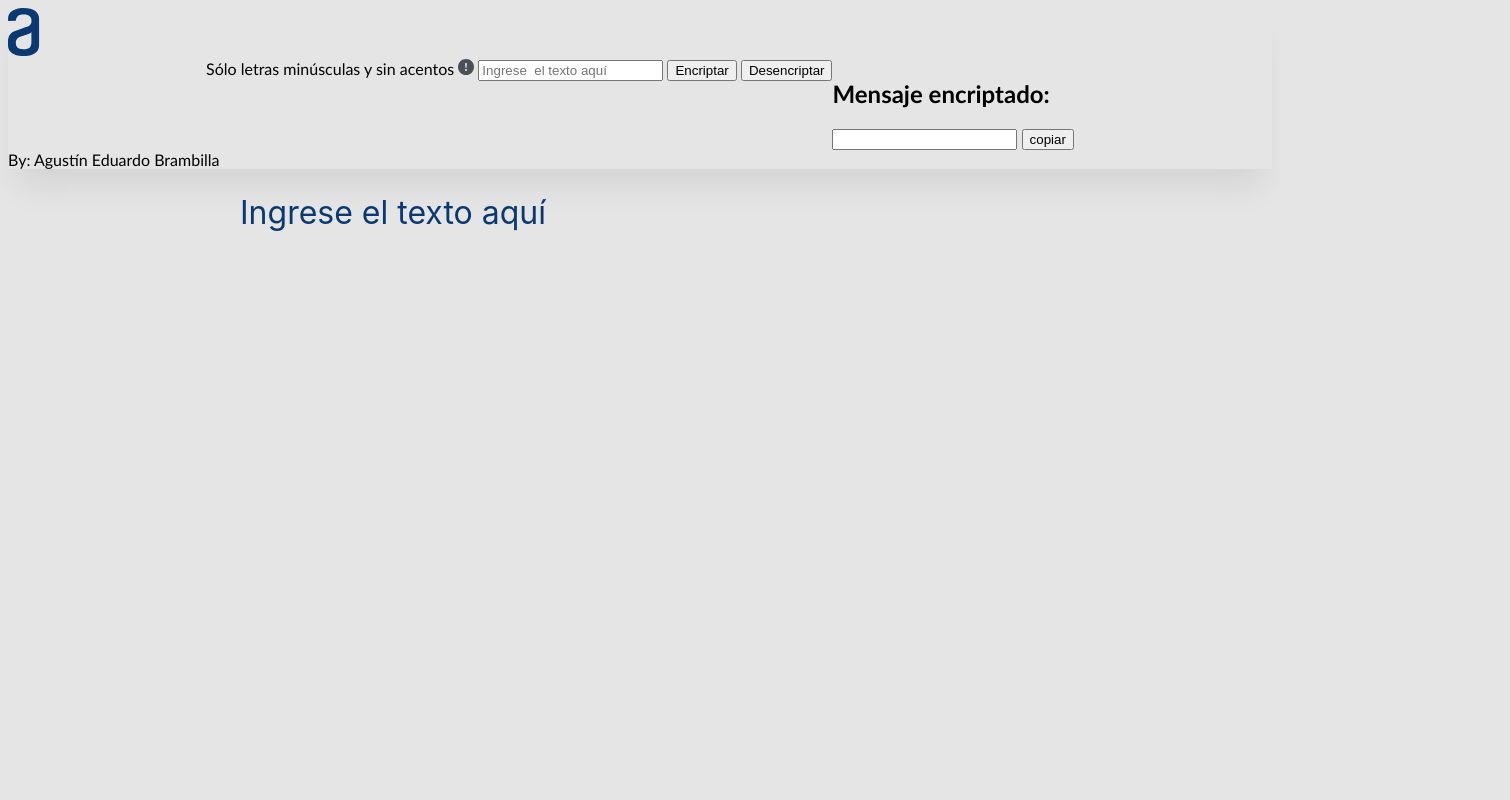
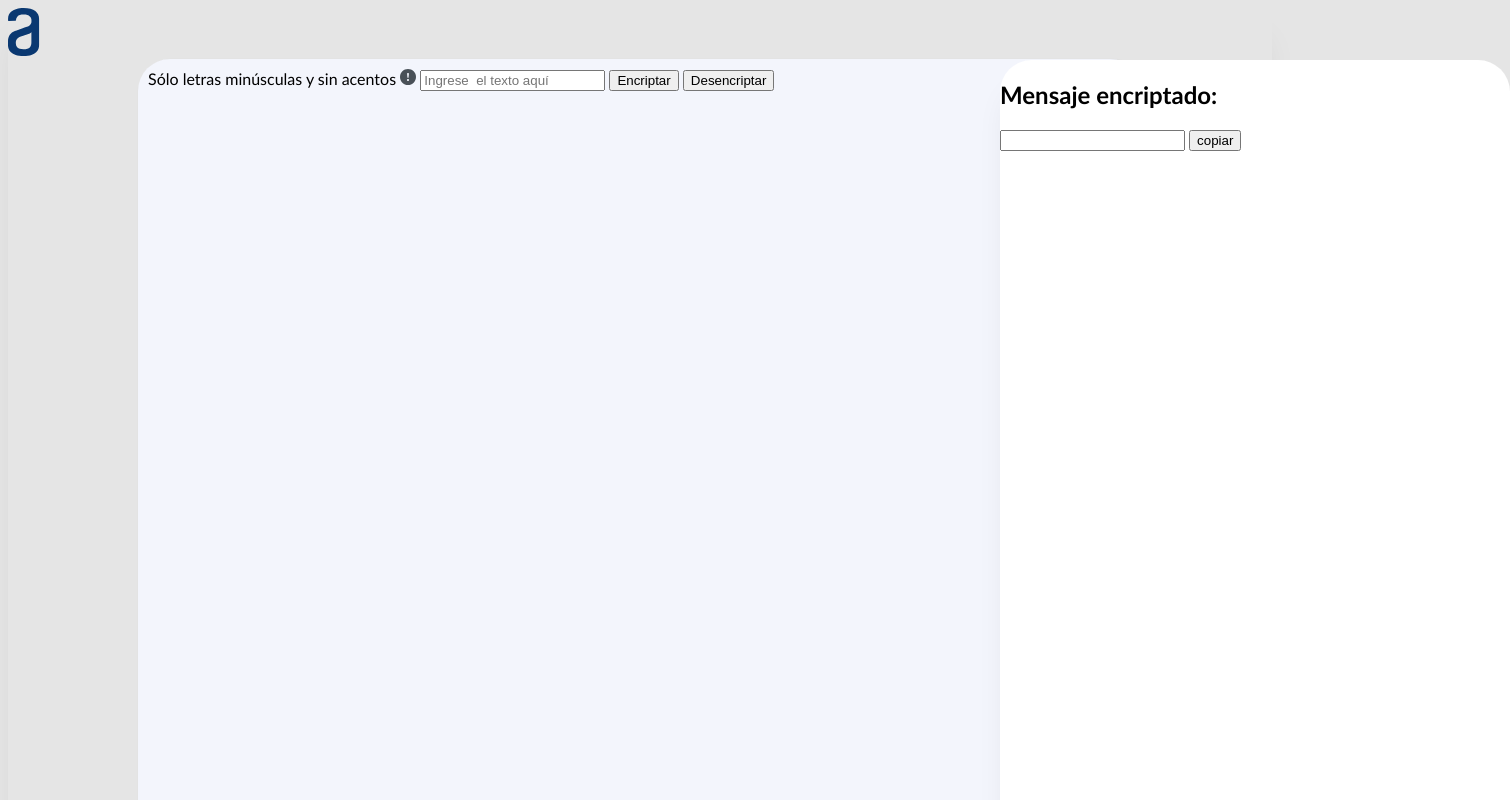
Before and after one commit to MasterxDual/Encriptador-De-Texto, a plain HTML site: page index.html in a window 1280 px wide. Shown: the top 800 px of the page, 1510 px wide, since content can reach past the window. Drawn offline with Linux system fonts and the light colour scheme.

Commit message:
Agregándole diseño a mi proyecto

```diff
--- a/index.html
+++ b/index.html
@@ -11,7 +11,7 @@
         <img src ="images/Vector.svg" alt="Alura Latam">
         <h1 class="titulo">Ingrese el texto aquí</h1>
         <main class="main">
-            <section class="form box">
+            <section class="formbox">
                 <form action="">
                     <label for="input-texto">Sólo letras minúsculas y sin acentos</label>
                     <img src="images/Exclamación.svg">
@@ -20,7 +20,7 @@
                     <input class="btn" type="submit" value="Desencriptar" id="btn-desencriptar">
                 </form>
             </section>
-            <section class="msg box">
+            <section class="msgbox">
                 <h2>Mensaje encriptado:</h2>
                 <input class="text-input2" type="text" id="msg">
                 <input class="btn2" type="submit" value="copiar" id="btn-copy">
--- a/style.css
+++ b/style.css
@@ -5,15 +5,47 @@ body {
     box-shadow: 0px 24px 32px -8px rgba(0, 0, 0, 0.08);
     font-family: 'Trebuchet MS', 'Lucida Sans Unicode', 'Lucida Grande', 'Lucida Sans', Arial, sans-serif;
 }
+
 main {
     width: 80vw;
     margin: auto;
     display: flex;
     justify-content: center;
 }
+
 .titulo {
+    padding: 15px;
+    width: 30vw;
+    margin: auto;
+}
+
+.formbox {
+    position: relative;
+    width: 1440px;
+    height: 1024px;
+    background: #f3f5fc;
+    padding: 10px;
+    margin: 0 10px 0 10px;
+    box-shadow: 2px 2px 2px 1px rgba(0, 0, 0, 0.2);
+    border-radius: 2em;
+}
+
+.msgbox {
+    position: absolute;
+    width: 510px;
+    height: 1044px;
+    left: 1000px;
+    top: 60px;
+    background: white;
+    border-radius: 2em;
+    box-shadow: 0px 24px 32px -8px rgba(0, 0, 0, 0.08);
+}
+
+.text-input {
 
 }
+
+
 img {
     position: left;
     left: 36.67%;
@@ -22,6 +54,7 @@ img {
     bottom: 0%;
     background-position: #0A3871;
 }
+
 .titulo {
     position: absolute;
     width: 680px;
@@ -35,9 +68,7 @@ img {
     line-height: 150%;
     color: #0a3871;
 }
-#input-texto {
 
-}
 image {
     position: absolute;
     left: 0%;
@@ -45,6 +76,3 @@ image {
     top: 0%;
     bottom: 0%;
 }
-.form box {
-
-}
```
